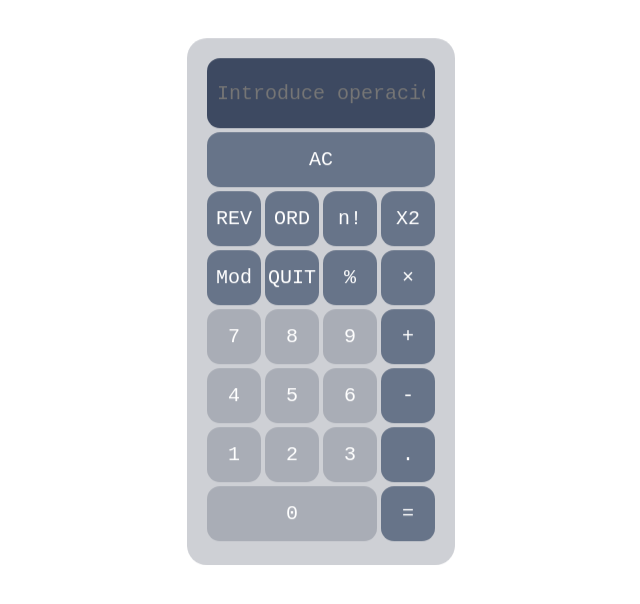
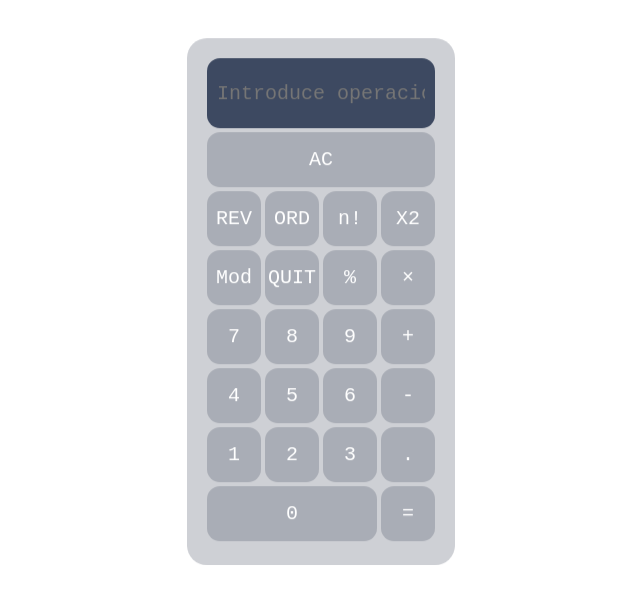
Before and after one commit to DarianMD/Calculadora.JS, a plain HTML site: page index.html in a window 1280 px wide. Shown: the part 72-676 px from the top of the page, without its empty margins (319-959 px from the left). Drawn offline with Linux system fonts and the light colour scheme; a web font is replaced by a local one.

Commit message:
Update style.css

```diff
--- a/style.css
+++ b/style.css
@@ -88,7 +88,7 @@ body{
 }
 
 .operador{
-    background-color: rgb(61, 78, 105, 0.7) !important;
+    background-color: rgb(61, 78, 105, 0.7);
     color:rgb(60, 67, 89, 0.25);
 }
 
```
